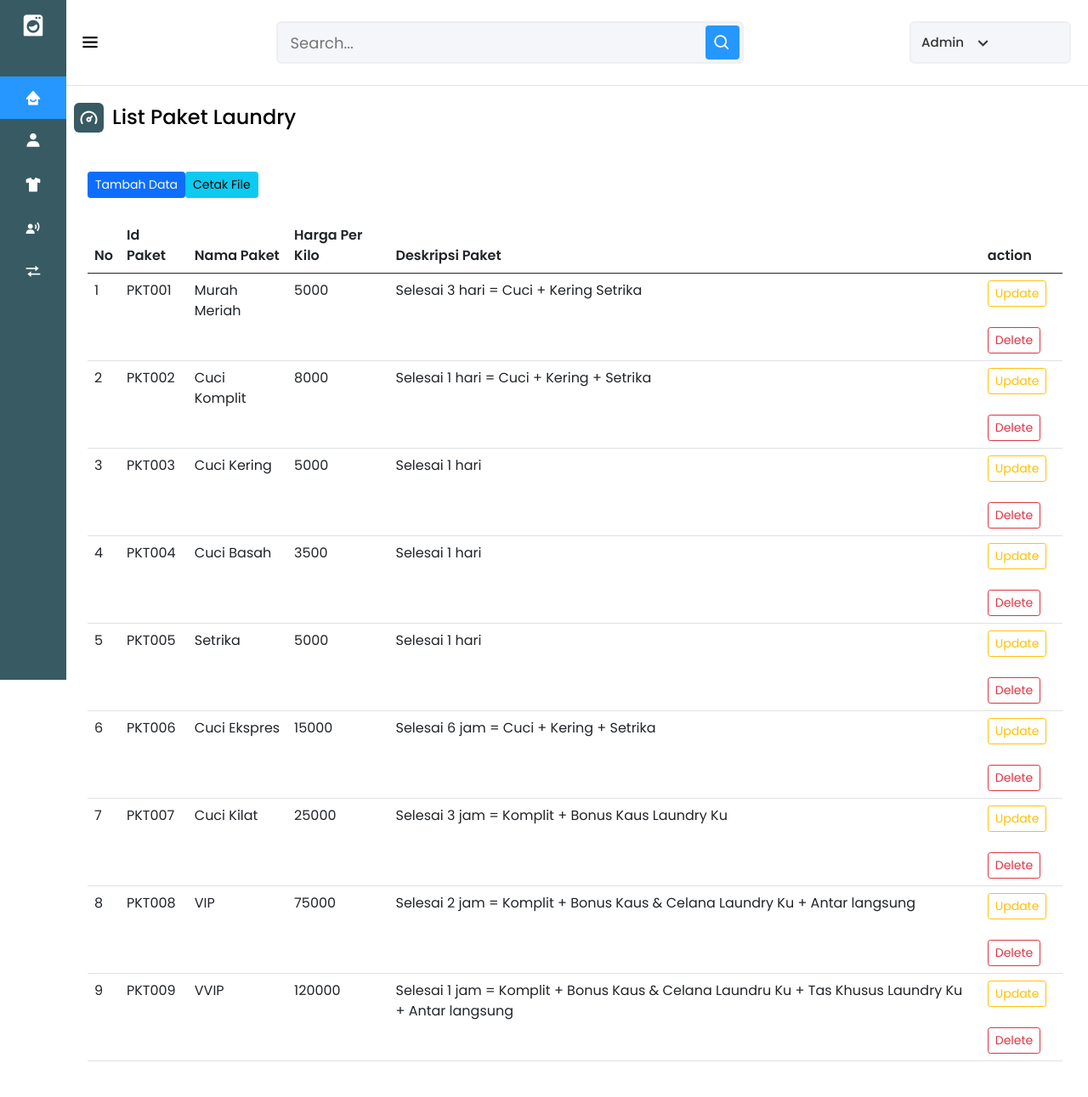
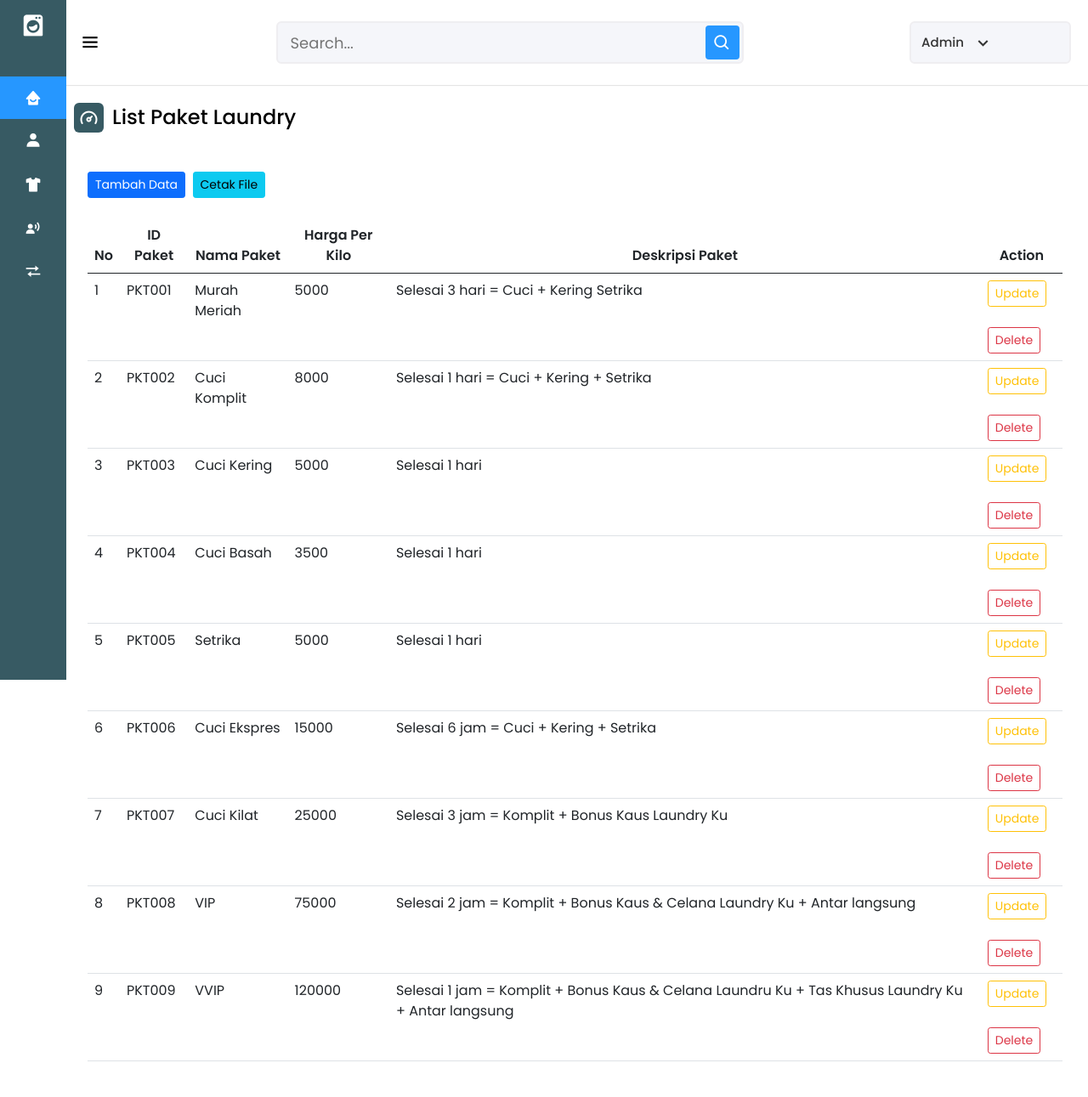
Before and after one commit to NandaSyarlaHariyanti/FP_Laundry, a PHP site: page /paketlaundry/list_paketlaundry.php in a window 1280 px wide. Shown: the whole page at 85% size. Run offline with PHP 8.4, Linux system fonts and the light colour scheme; data comes from the database, SQL or seed files in the repository.

Commit message:
Update list_paketlaundry.php

```diff
--- a/paketlaundry/list_paketlaundry.php
+++ b/paketlaundry/list_paketlaundry.php
@@ -126,20 +126,24 @@ include('../function.php');
                     <a href="../paketlaundry/add_paketlaundry.php" type="button" class="btn btn-sm btn-primary mr-3">
                         <i class="fas fa-plus fa-sm text-white">
                         </i> Tambah Data
-                    </a> <br>
-                    <a href="page/paket/laporanpaket.php" target="_blank" type="button" class="btn btn-sm btn-info mr-3"><i class="fas fa-download fa-sm text-white"></i> Cetak File</a>
+                    </a>
+                    &nbsp;&nbsp;
+                    <a href="../paket/cetakpaket.php" target="_blank" type="button" class="btn btn-sm btn-info mr-3">
+                        <i class="fas fa-download fa-sm text-white">
+                        </i> Cetak File</a>
                 </div>
                 <!-- END: Button -->
                 <table id="dataTables" class="table table-hover">
                     <thead>
-                        <tr>
+                        <tr style="text-align: center;">
                             <th>No</th>
-                            <th>Id Paket</th>
+                            <th>ID Paket</th>
                             <th>Nama Paket</th>
                             <th>Harga Per Kilo</th>
                             <th>Deskripsi Paket</th>
-                            <th>action</th>
+                            <th>Action</th>
                         </tr>
+
                     </thead>
                     <tbody>
                         <?php
@@ -161,7 +165,7 @@ include('../function.php');
                                     <a href="<?php echo "updatepaket.php?id_paket=" . $data['id_paket']; ?>" class="btn btn-outline-warning btn-sm"> Update</a>
                                     &nbsp;&nbsp;
                                     <form method="POST" action="../paketlaundry/hapuspaket.php">
-                                        <input type="hidden" name="id_paket" value="<?php echo $data['id_paket']; ?>">
+                                        <input class="bx bxs-delete" type="hidden" name="id_paket" value="<?php echo $data['id_paket']; ?>">
                                         <button class="btn btn-outline-danger btn-sm" type="submit" name="deletes">Delete</button>
                                     </form>
                                 </td>
```
